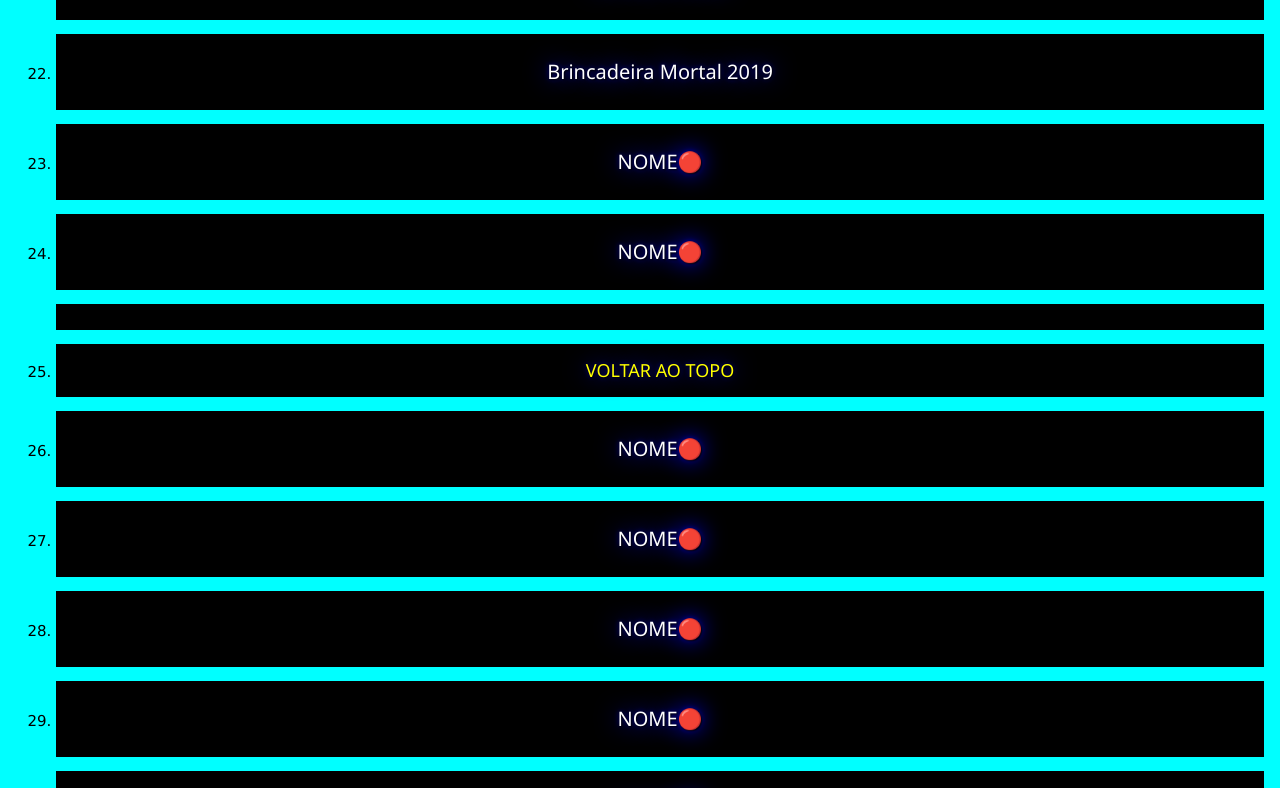
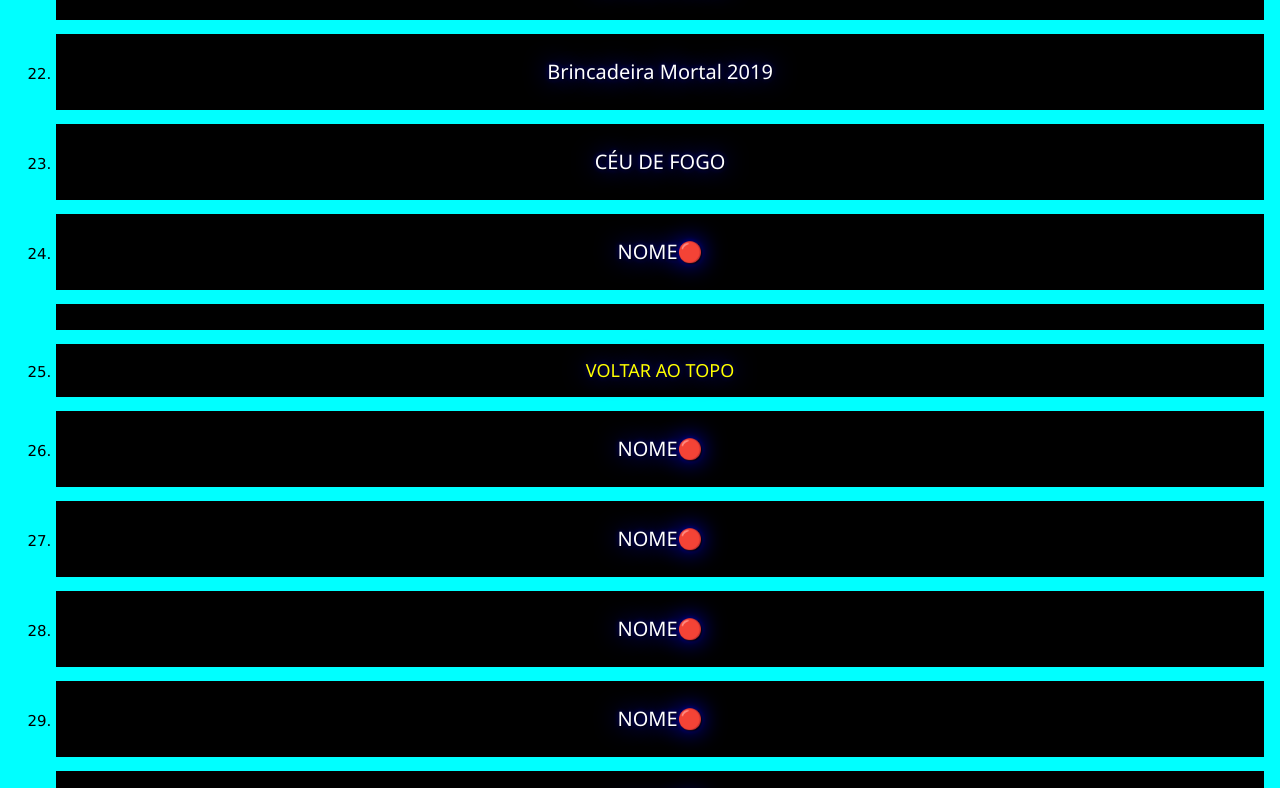
Before and after one commit to santos246/LISTA-DE-VIDEOS-PRO-YOUTUBE, a plain HTML site: page index.html in a window 1280 px wide. Shown: the part 2352-3140 px from the top of the page. Drawn offline with nearby package versions, Linux system fonts and the light colour scheme.

Commit message:
Update index.html

```diff
--- a/index.html
+++ b/index.html
@@ -318,10 +318,8 @@ Brincadeira Mortal 2019
 Brincadeira Mortal 2019
 </h4></a></li></p>
 <!----------------------------------------------------->
-<p><li></FONT><a href="FILMES/
-NOME🔴
-.html" target="_blank"><h4>
-NOME🔴
+<p><li></FONT><a href="https://www.youtube-nocookie.com/embed/dOT0S5qYOfw" target="_blank"><h4>
+CÉU DE FOGO
 </h4></a></li></p>
 <!----------------------------------------------------->
 <p><li></FONT><a href="FILMES/
```
